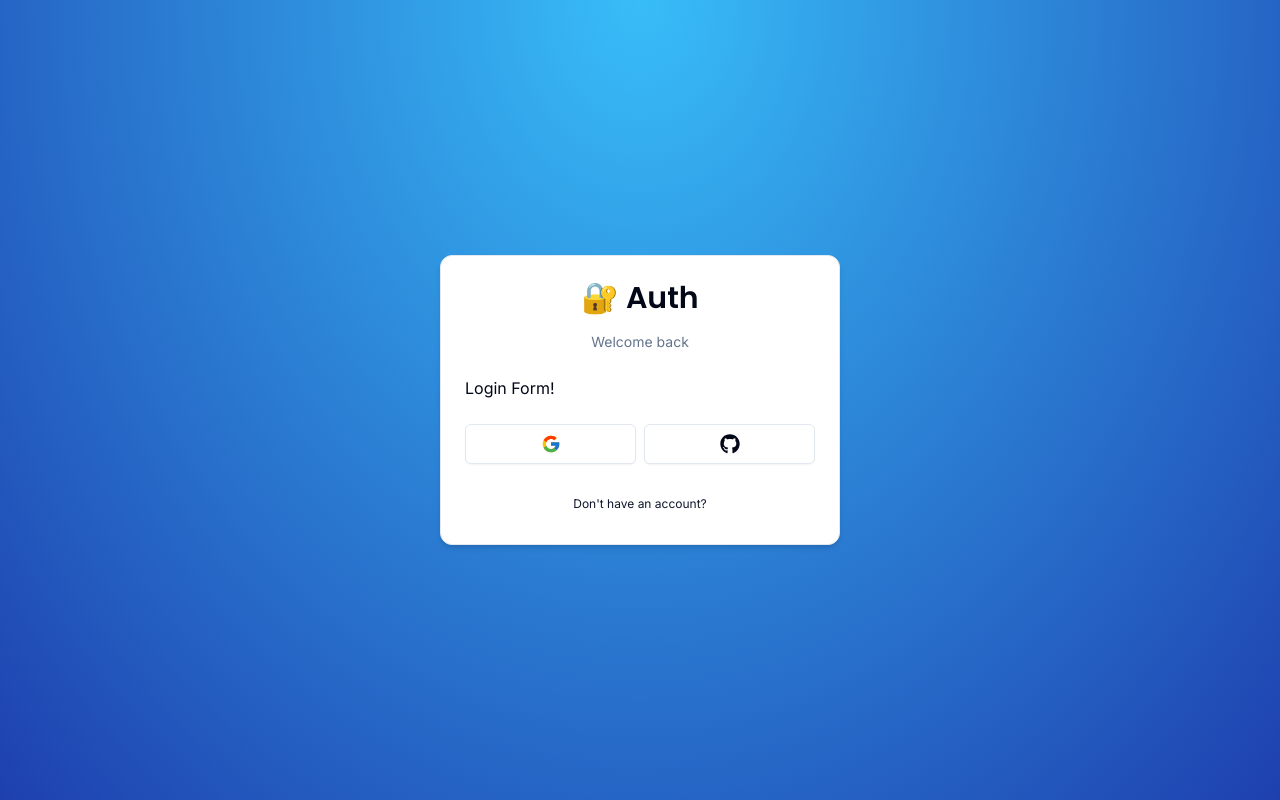
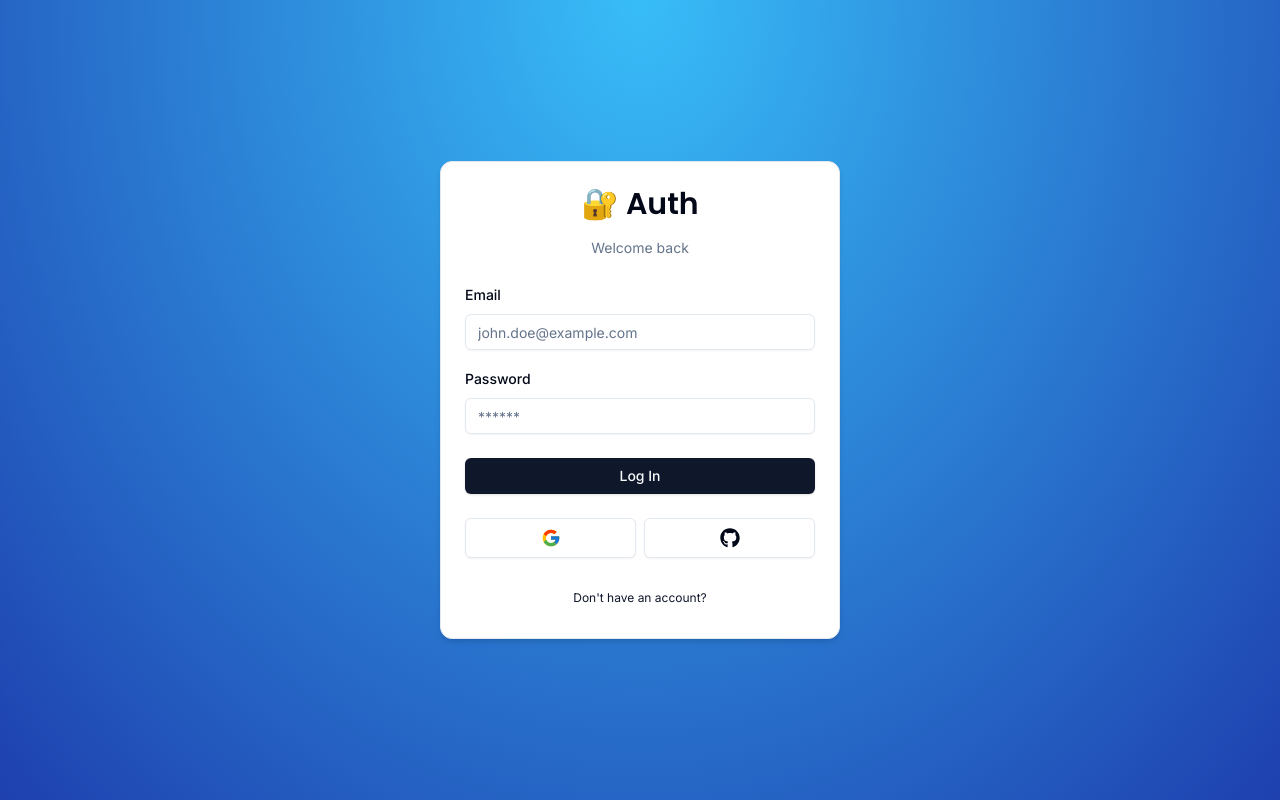
Before and after one commit to DanYT2/nextauth, a Next.js app: page /auth/login in a window 1280 px wide. Built offline with nearby package versions, Linux system fonts and the light colour scheme.

Commit message:
feature(UI): login form created

```diff
--- a/components/auth/login-form.tsx
+++ b/components/auth/login-form.tsx
@@ -1,6 +1,41 @@
+"use client"
+
+import * as z from "zod";
+
+
+import {useForm} from "react-hook-form"
+import { zodResolver } from "@hookform/resolvers/zod"
+
+import { LoginSchema } from "@/schemas";
+import { Input } from "@/components/ui/input"
+
+import {
+    Form,
+    FormControl,
+    FormField,
+    FormItem,
+    FormLabel,
+    FormMessage
+ } from "@/components/ui/form"
+
 import { CardWrapper } from "./card-wrapper"
+import { Button } from "../ui/button";
+import { FormError } from "../form-error";
+import { FormSuccess } from "../form-success";
 
 export const LoginForm = () => {
+    const form = useForm<z.infer<typeof LoginSchema>>({
+        resolver: zodResolver(LoginSchema),
+        defaultValues: {
+            email: "",
+            password: ""
+        }
+    })
+
+    const onSubmit = (values: z.infer<typeof LoginSchema>) => {
+        console.log(values)
+    }
+
     return (
         <CardWrapper
             headerLabel="Welcome back"
@@ -8,7 +43,58 @@
             backButtonHref="/auth/register"
             showSocial
         >
-            Login Form!
+            <Form {...form}>
+                <form
+                    onSubmit={form.handleSubmit(onSubmit)}
+                    className="space-y-6"
+                >
+                    <div className="space-y-4">
+                        <FormField
+                            control={form.control}
+                            name="email"
+                            render={({ field }) => (
+                                <FormItem>
+                                    <FormLabel>Email</FormLabel>
+                                    <FormControl>
+                                        <Input
+                                            {...field}
+                                            type="email"
+                                            placeholder="john.doe@example.com"
+                                        />
+                                    </FormControl>
+                                    <FormMessage />
+                                </FormItem>
+                            )}
+                        />
+
+                        <FormField
+                            control={form.control}
+                            name="password"
+                            render={({ field }) => (
+                                <FormItem>
+                                    <FormLabel>Password</FormLabel>
+                                    <FormControl>
+                                        <Input
+                                            {...field}
+                                            type="password"
+                                            placeholder="******"
+                                        />
+                                    </FormControl>
+                                    <FormMessage />
+                                </FormItem>
+                            )}
+                        />
+                    </div>
+                    <FormError message=""/>
+                    <FormSuccess message=""/>
+                    <Button
+                        type="submit"
+                        className="w-full"
+                    >
+                        Log In
+                    </Button>
+                </form>
+            </Form>
         </CardWrapper>
     )
 }
--- /dev/null
+++ b/components/form-error.tsx
@@ -0,0 +1,16 @@
+import { ExclamationTriangleIcon } from "@radix-ui/react-icons"
+
+interface FormErrorProps {
+    message?: string;
+}
+
+export const FormError = ({ message }: FormErrorProps) => {
+    if (!message) return null;
+
+    return (
+        <div className="bg-destructive/15 p-3 rounded-md flex items-center gap-x-2 text-sm text-destructive">
+            <ExclamationTriangleIcon className="h-4 w-4"/>
+            <p>{message}</p>
+        </div>
+    )
+}
--- /dev/null
+++ b/components/form-success.tsx
@@ -0,0 +1,16 @@
+import { CheckCircledIcon } from "@radix-ui/react-icons"
+
+interface FormSuccessProps {
+    message?: string;
+}
+
+export const FormSuccess = ({ message }: FormSuccessProps) => {
+    if (!message) return null;
+
+    return (
+        <div className="bg-emerald-500/15 p-3 rounded-md flex items-center gap-x-2 text-sm text-emerald-500">
+            <CheckCircledIcon className="h-4 w-4"/>
+            <p>{message}</p>
+        </div>
+    )
+}
--- /dev/null
+++ b/components/ui/form.tsx
@@ -0,0 +1,176 @@
+import * as React from "react"
+import * as LabelPrimitive from "@radix-ui/react-label"
+import { Slot } from "@radix-ui/react-slot"
+import {
+  Controller,
+  ControllerProps,
+  FieldPath,
+  FieldValues,
+  FormProvider,
+  useFormContext,
+} from "react-hook-form"
+
+import { cn } from "@/lib/utils"
+import { Label } from "@/components/ui/label"
+
+const Form = FormProvider
+
+type FormFieldContextValue<
+  TFieldValues extends FieldValues = FieldValues,
+  TName extends FieldPath<TFieldValues> = FieldPath<TFieldValues>
+> = {
+  name: TName
+}
+
+const FormFieldContext = React.createContext<FormFieldContextValue>(
+  {} as FormFieldContextValue
+)
+
+const FormField = <
+  TFieldValues extends FieldValues = FieldValues,
+  TName extends FieldPath<TFieldValues> = FieldPath<TFieldValues>
+>({
+  ...props
+}: ControllerProps<TFieldValues, TName>) => {
+  return (
+    <FormFieldContext.Provider value={{ name: props.name }}>
+      <Controller {...props} />
+    </FormFieldContext.Provider>
+  )
+}
+
+const useFormField = () => {
+  const fieldContext = React.useContext(FormFieldContext)
+  const itemContext = React.useContext(FormItemContext)
+  const { getFieldState, formState } = useFormContext()
+
+  const fieldState = getFieldState(fieldContext.name, formState)
+
+  if (!fieldContext) {
+    throw new Error("useFormField should be used within <FormField>")
+  }
+
+  const { id } = itemContext
+
+  return {
+    id,
+    name: fieldContext.name,
+    formItemId: `${id}-form-item`,
+    formDescriptionId: `${id}-form-item-description`,
+    formMessageId: `${id}-form-item-message`,
+    ...fieldState,
+  }
+}
+
+type FormItemContextValue = {
+  id: string
+}
+
+const FormItemContext = React.createContext<FormItemContextValue>(
+  {} as FormItemContextValue
+)
+
+const FormItem = React.forwardRef<
+  HTMLDivElement,
+  React.HTMLAttributes<HTMLDivElement>
+>(({ className, ...props }, ref) => {
+  const id = React.useId()
+
+  return (
+    <FormItemContext.Provider value={{ id }}>
+      <div ref={ref} className={cn("space-y-2", className)} {...props} />
+    </FormItemContext.Provider>
+  )
+})
+FormItem.displayName = "FormItem"
+
+const FormLabel = React.forwardRef<
+  React.ElementRef<typeof LabelPrimitive.Root>,
+  React.ComponentPropsWithoutRef<typeof LabelPrimitive.Root>
+>(({ className, ...props }, ref) => {
+  const { error, formItemId } = useFormField()
+
+  return (
+    <Label
+      ref={ref}
+      className={cn(error && "text-destructive", className)}
+      htmlFor={formItemId}
+      {...props}
+    />
+  )
+})
+FormLabel.displayName = "FormLabel"
+
+const FormControl = React.forwardRef<
+  React.ElementRef<typeof Slot>,
+  React.ComponentPropsWithoutRef<typeof Slot>
+>(({ ...props }, ref) => {
+  const { error, formItemId, formDescriptionId, formMessageId } = useFormField()
+
+  return (
+    <Slot
+      ref={ref}
+      id={formItemId}
+      aria-describedby={
+        !error
+          ? `${formDescriptionId}`
+          : `${formDescriptionId} ${formMessageId}`
+      }
+      aria-invalid={!!error}
+      {...props}
+    />
+  )
+})
+FormControl.displayName = "FormControl"
+
+const FormDescription = React.forwardRef<
+  HTMLParagraphElement,
+  React.HTMLAttributes<HTMLParagraphElement>
+>(({ className, ...props }, ref) => {
+  const { formDescriptionId } = useFormField()
+
+  return (
+    <p
+      ref={ref}
+      id={formDescriptionId}
+      className={cn("text-[0.8rem] text-muted-foreground", className)}
+      {...props}
+    />
+  )
+})
+FormDescription.displayName = "FormDescription"
+
+const FormMessage = React.forwardRef<
+  HTMLParagraphElement,
+  React.HTMLAttributes<HTMLParagraphElement>
+>(({ className, children, ...props }, ref) => {
+  const { error, formMessageId } = useFormField()
+  const body = error ? String(error?.message) : children
+
+  if (!body) {
+    return null
+  }
+
+  return (
+    <p
+      ref={ref}
+      id={formMessageId}
+      className={cn("text-[0.8rem] font-medium text-destructive", className)}
+      {...props}
+    >
+      {body}
+    </p>
+  )
+})
+FormMessage.displayName = "FormMessage"
+
+export {
+  useFormField,
+  Form,
+  FormItem,
+  FormLabel,
+  FormControl,
+  FormDescription,
+  FormMessage,
+  FormField,
+}
--- /dev/null
+++ b/components/ui/input.tsx
@@ -0,0 +1,25 @@
+import * as React from "react"
+
+import { cn } from "@/lib/utils"
+
+export interface InputProps
+  extends React.InputHTMLAttributes<HTMLInputElement> {}
+
+const Input = React.forwardRef<HTMLInputElement, InputProps>(
+  ({ className, type, ...props }, ref) => {
+    return (
+      <input
+        type={type}
+        className={cn(
+          "flex h-9 w-full rounded-md border border-input bg-transparent px-3 py-1 text-sm shadow-sm transition-colors file:border-0 file:bg-transparent file:text-sm file:font-medium placeholder:text-muted-foreground focus-visible:outline-none focus-visible:ring-1 focus-visible:ring-ring disabled:cursor-not-allowed disabled:opacity-50",
+          className
+        )}
+        ref={ref}
+        {...props}
+      />
+    )
+  }
+)
+Input.displayName = "Input"
+
+export { Input }
--- /dev/null
+++ b/components/ui/label.tsx
@@ -0,0 +1,26 @@
+"use client"
+
+import * as React from "react"
+import * as LabelPrimitive from "@radix-ui/react-label"
+import { cva, type VariantProps } from "class-variance-authority"
+
+import { cn } from "@/lib/utils"
+
+const labelVariants = cva(
+  "text-sm font-medium leading-none peer-disabled:cursor-not-allowed peer-disabled:opacity-70"
+)
+
+const Label = React.forwardRef<
+  React.ElementRef<typeof LabelPrimitive.Root>,
+  React.ComponentPropsWithoutRef<typeof LabelPrimitive.Root> &
+    VariantProps<typeof labelVariants>
+>(({ className, ...props }, ref) => (
+  <LabelPrimitive.Root
+    ref={ref}
+    className={cn(labelVariants(), className)}
+    {...props}
+  />
+))
+Label.displayName = LabelPrimitive.Root.displayName
+
+export { Label }
--- /dev/null
+++ b/schemas/index.ts
@@ -0,0 +1,10 @@
+import * as z from "zod";
+
+export const LoginSchema = z.object({
+    email: z.string().email({
+        message: "Email is required"
+    }),
+    password: z.string().min(1, {
+        message: "Password is required"
+    })
+})
```
